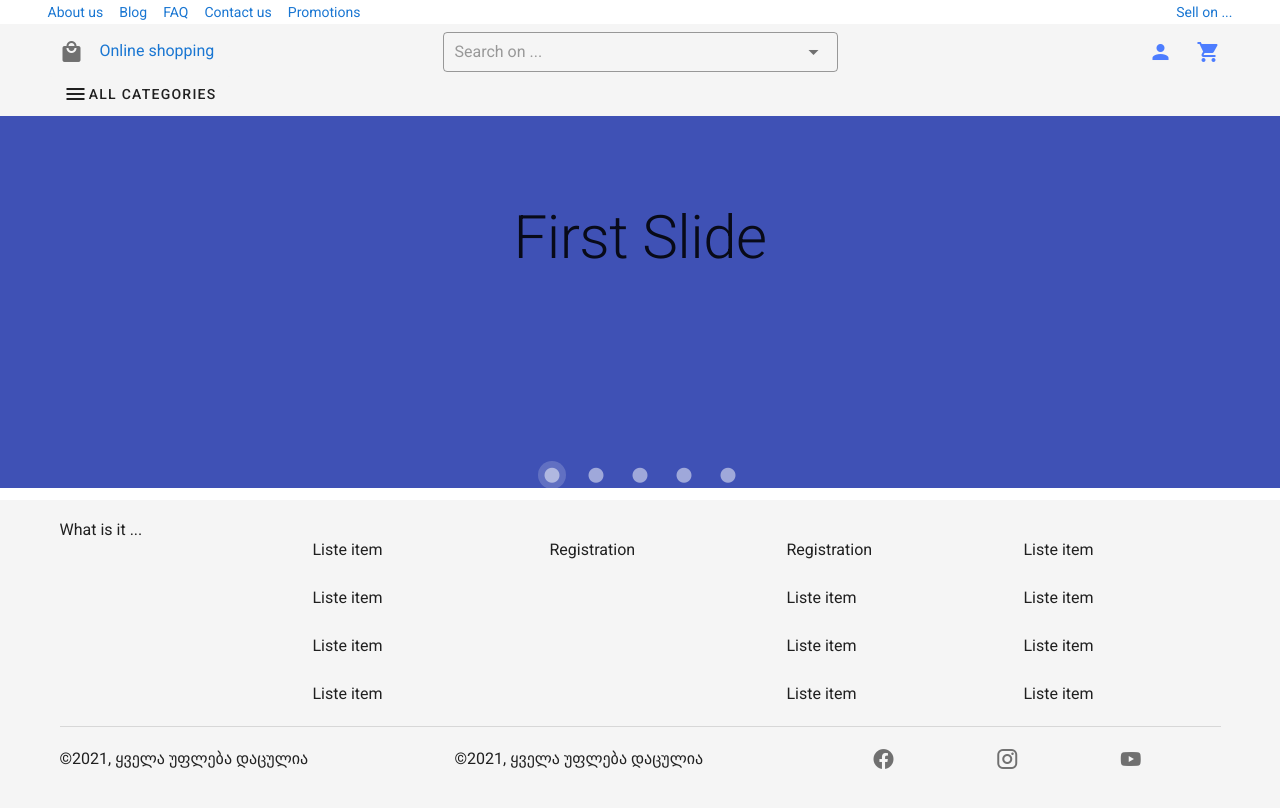
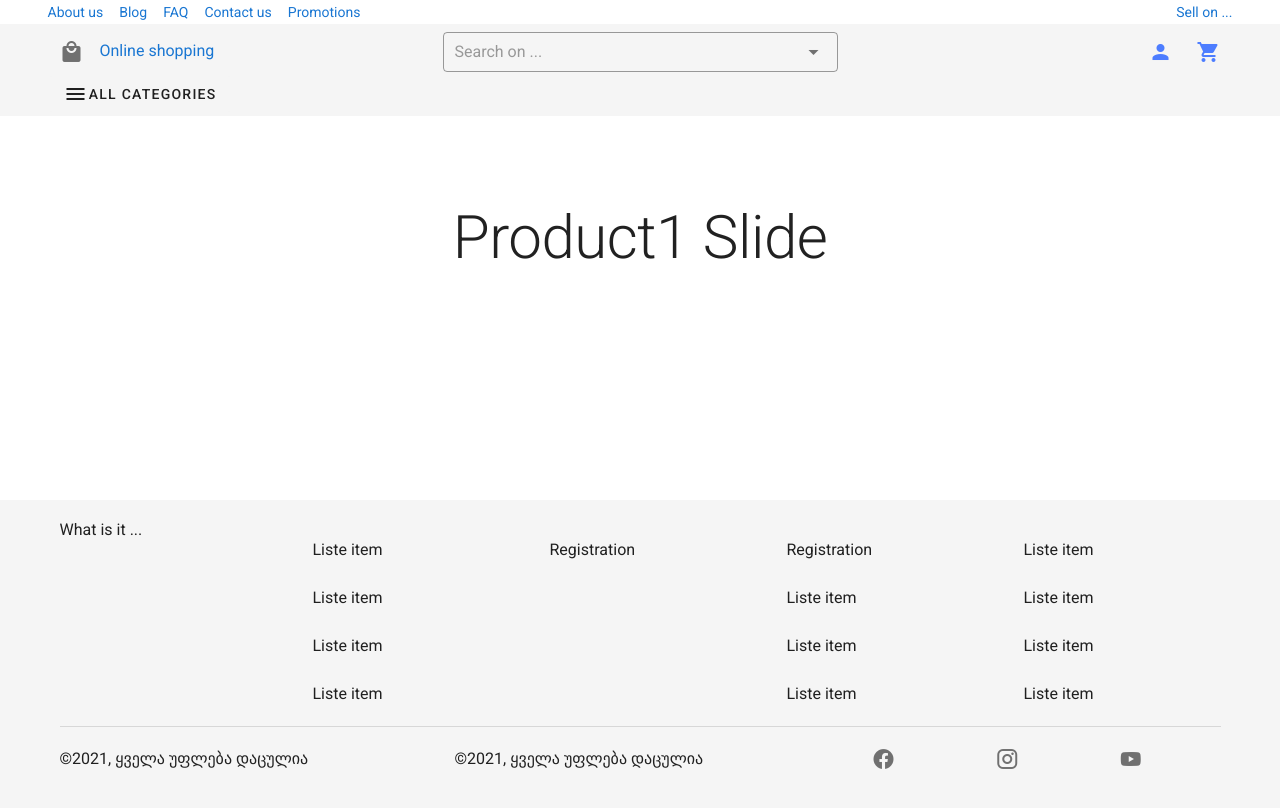
Before and after one commit to GigaVardia/online-marketplace, a Vue app: page / in a window 1280 px wide. Built offline with nearby package versions, Linux system fonts and the light colour scheme.

Commit message:
changed slider text

```diff
--- a/src/components/Home/HomeSlider/HomeSliderComponent.vue
+++ b/src/components/Home/HomeSlider/HomeSliderComponent.vue
@@ -9,10 +9,7 @@
       v-for="(slide, i) in slides"
       :key="i"
     >
-      <v-sheet
-        :color="colors[i]"
-        height="100%"
-      >
+      <v-sheet height="100%">
         <v-row
           class="fill-height"
           align="center"
@@ -31,19 +28,12 @@
 export default {
   name: 'HomeSliderComponent',
   data: () => ({
-    colors: [
-      'indigo',
-      'warning',
-      'pink darken-2',
-      'red lighten-1',
-      'deep-purple accent-4'
-    ],
     slides: [
-      'First',
-      'Second',
-      'Third',
-      'Fourth',
-      'Fifth'
+      'Product1',
+      'Product2',
+      'Product3',
+      'Product4',
+      'Product5'
     ]
   })
 }
```
